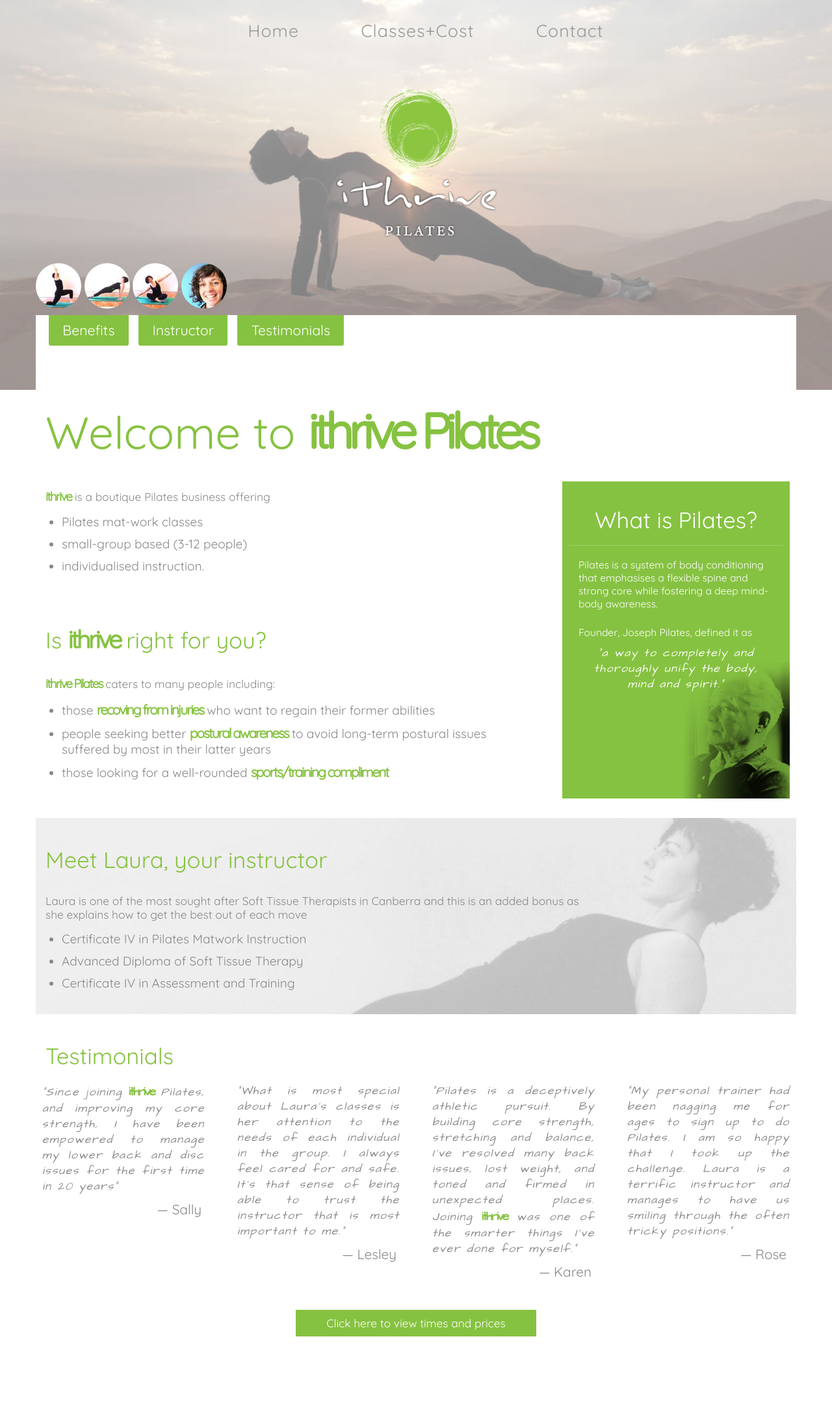
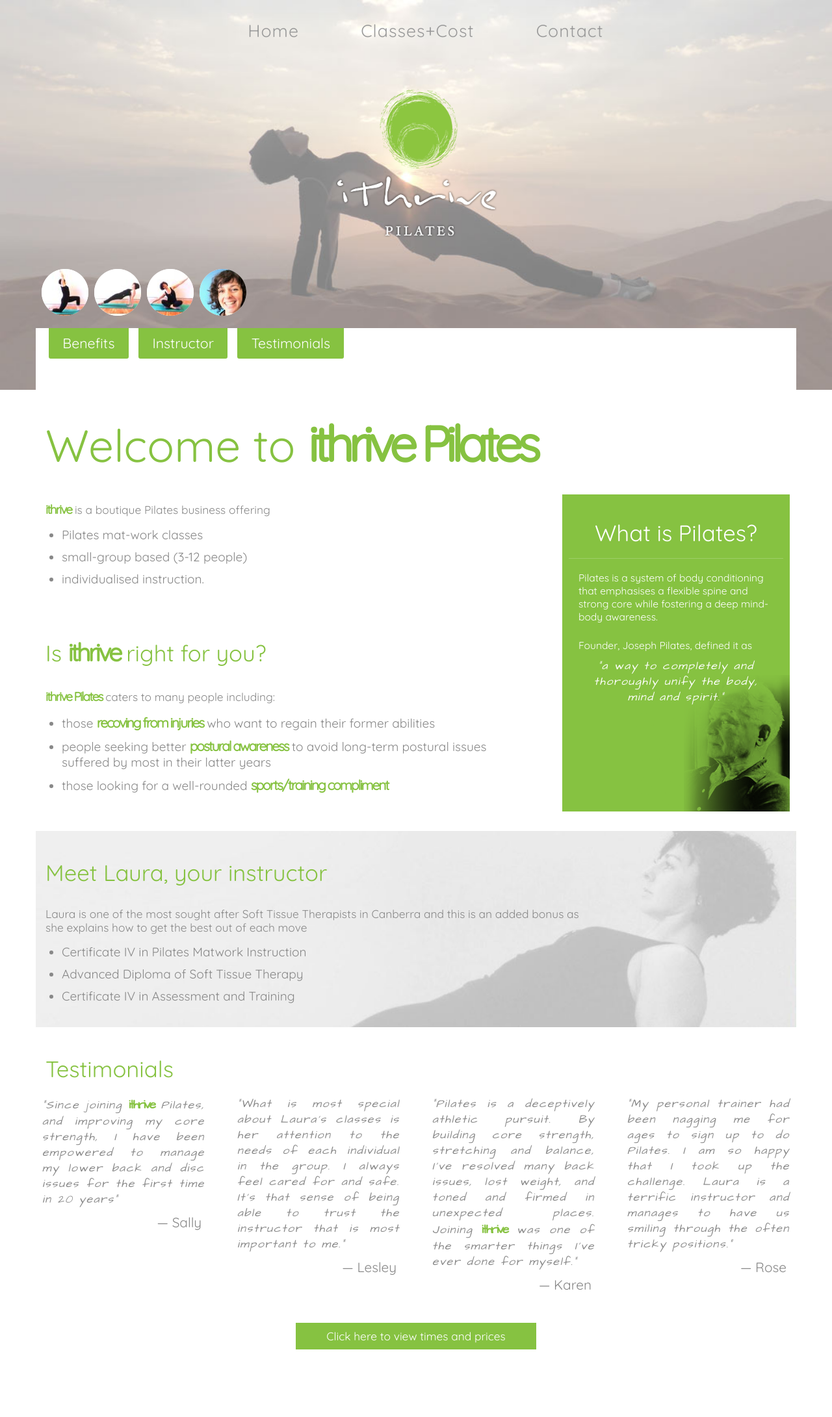
Before and after one commit to ithrive/ithrive.github.io-old, a Jekyll site: the page built from index.html, in a window 1280 px wide. Shown: the whole page at 65% size. Built offline with Jekyll 4.4.1, drawn with Linux system fonts in a browser that asks for light colours.

Commit message:
Baked the corners into the dot images.

```diff
--- a/index.html
+++ b/index.html
@@ -12,12 +12,7 @@
     </div>
     <div class="row hidden-phone">
         <div class="span6 dot-wrapper">
-
-            <img class="img-circle" src="img/dot_lunge.jpg" alt="" />
-            <img class="img-circle" src="img/dot_back_support.jpg" alt="" />
-            <img class="img-circle" src="img/dot_side_reach.jpg" alt="" />
-            <!-- <img class="img-circle" src="img/dot_front_support.jpg" alt="" /> -->
-            <img class="img-circle" src="img/dot_head_shot.jpg" alt="" />
+            <img src="img/dots.png" alt="" />
         </div>
     </div>
     <div style="height: 50px" class="visible-phone"></div>
```
Also changed, not shown: img/dot_back_support.jpg (deleted), img/dot_front_support.jpg (deleted), img/dot_head_shot.jpg (deleted), img/dot_hundred.jpg (deleted), img/dot_lunge.jpg (deleted), img/dot_side_reach.jpg (deleted), img/dot_spinestretch.jpg (deleted), img/dot_tabletop.jpg (deleted), img/dot_teaser.jpg (deleted), img/dots.png (added).
